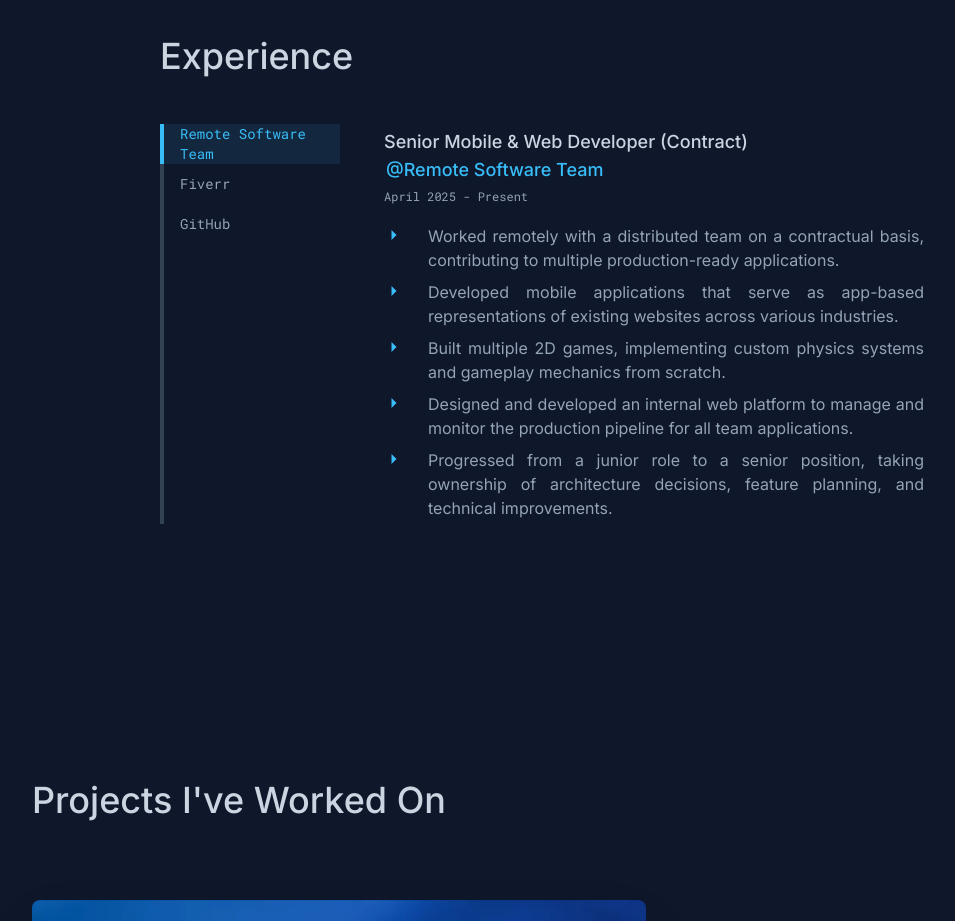
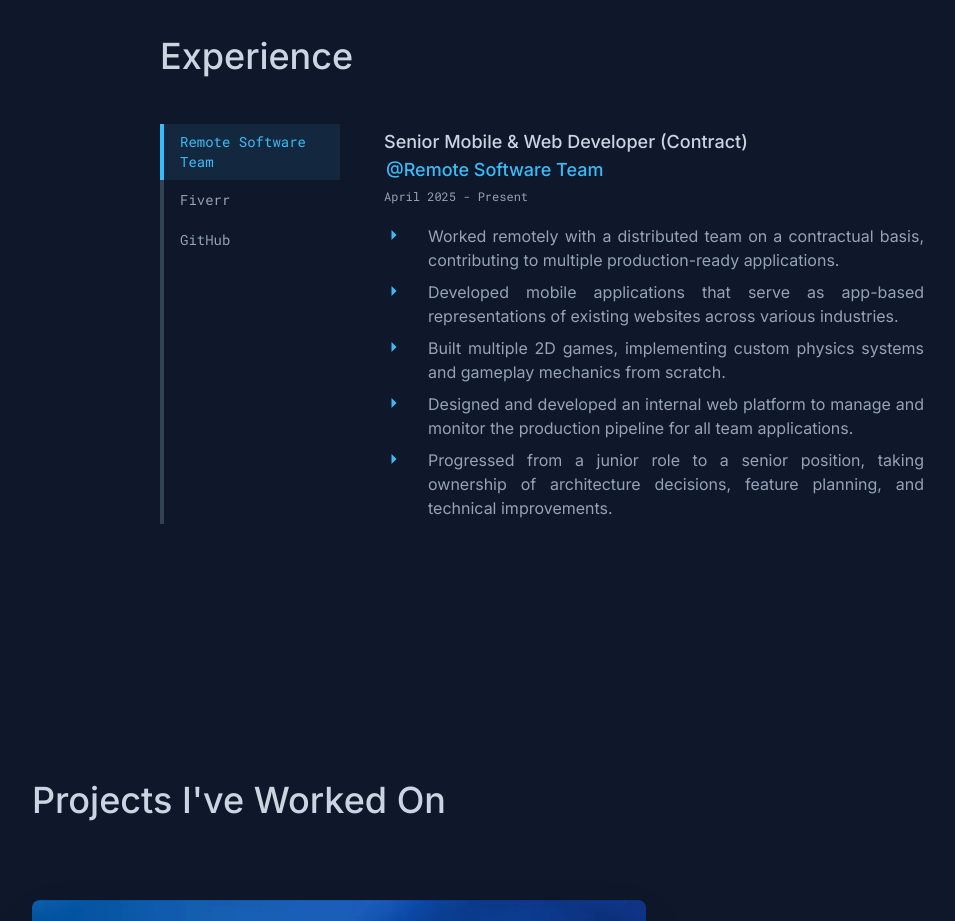
Before and after one commit to Mahmud0808/Mahmud0808.github.io, a Next.js app: page / in a window 1280 px wide. Shown: the part 3000-3921 px from the top of the page, without its empty margins (96-1051 px from the left). Built offline with nearby package versions, Linux system fonts and the light colour scheme.

Commit message:
Fix experience tab sizing and slider alignment

```diff
--- a/src/components/lists/TabList.tsx
+++ b/src/components/lists/TabList.tsx
@@ -21,21 +21,45 @@ const TabList = ({ experiences }: Props) => {
 
   const sm = getBreakpointsWidth('sm');
 
+  const buttonRefs = useRef<(HTMLButtonElement | null)[]>([]);
+  const [sliderRect, setSliderRect] = useState({
+    top: 0,
+    left: 0,
+    width: 0,
+    height: 0,
+  });
+
+  useEffect(() => {
+    const btn = buttonRefs.current[activeExperience];
+    if (!btn) return;
+
+    const update = () => {
+      setSliderRect({
+        top: btn.offsetTop,
+        left: btn.offsetLeft,
+        width: btn.offsetWidth,
+        height: btn.offsetHeight,
+      });
+    };
+
+    update();
+
+    const ro = new ResizeObserver(update);
+    ro.observe(btn);
+    if (btn.parentElement) ro.observe(btn.parentElement);
+    return () => ro.disconnect();
+  }, [activeExperience, windowWidth]);
+
   const sliderStyle =
     windowWidth <= sm
       ? {
-          left: `calc(${activeExperience}*120px)`,
+          left: sliderRect.left,
+          width: sliderRect.width,
         }
       : {
-          top: `calc(${activeExperience}*2.5rem)`,
+          top: sliderRect.top,
+          height: sliderRect.height,
         };
-
-  const sliderBackgroundStyle =
-    windowWidth <= sm
-      ? {
-          width: `calc(${experiences.length}*120px)`,
-        }
-      : {};
 
   const measureRef = useRef<HTMLDivElement>(null);
   const [contentHeight, setContentHeight] = useState<number | undefined>(undefined);
@@ -56,11 +80,15 @@ const TabList = ({ experiences }: Props) => {
   return (
     <div className="flex flex-col sm:flex-row text-sm md:text-base gap-6 md:gap-10">
       {/* Sidebar */}
-      <div className="font-mono text-xs sm:text-sm relative flex justify-start sm:flex-col overflow-scroll sm:overflow-auto sm:min-w-[180px] no-scrollbar">
+      <div className="font-mono text-xs sm:text-sm flex justify-start overflow-x-auto sm:overflow-visible sm:min-w-[180px] no-scrollbar">
+        <div className="relative flex justify-start sm:flex-col w-max sm:w-full">
           {experiences.map(({ company }, i) => (
             <button
               key={i}
-            className={`h-10 min-w-[120px] sm:w-auto sm:px-5 sm:!text-left capitalize hover:bg-accent-light hover:text-accent focus:outline-none focus:bg-accent-light focus:text-accent ${
+              ref={(el) => {
+                buttonRefs.current[i] = el;
+              }}
+              className={`min-h-[2.5rem] min-w-[120px] py-2 px-4 whitespace-nowrap sm:whitespace-normal sm:w-auto sm:px-5 sm:!text-left capitalize hover:bg-accent-light hover:text-accent focus:outline-none focus:bg-accent-light focus:text-accent ${
                 i === activeExperience ? 'text-accent bg-accent-light' : ''
               }`}
               onClick={() => setActiveExperience(i)}
@@ -69,14 +97,12 @@ const TabList = ({ experiences }: Props) => {
             </button>
           ))}
           {/* Slider */}
-        <div
-          style={sliderBackgroundStyle}
-          className="absolute h-0.5 w-full sm:w-1 sm:h-full rounded-full md:rounded-none bottom-0 sm:inset-0 left-0 max-sm:right-0 bg-dark-3"
-        ></div>
+          <div className="absolute h-0.5 w-full sm:w-1 sm:h-full rounded-full md:rounded-none bottom-0 sm:inset-y-0 left-0 bg-dark-3"></div>
           <div
             style={sliderStyle}
-          className="absolute h-0.5 w-[120px] sm:w-1 sm:h-10 rounded-full md:rounded-none bg-accent bottom-0 left-0 sm:inset-0 transition-all duration-250 delay-100 in-scroll"
+            className="absolute h-0.5 sm:h-auto sm:w-1 rounded-full md:rounded-none bg-accent bottom-0 sm:bottom-auto left-0 transition-all duration-250 delay-100 in-scroll"
           ></div>
+        </div>
       </div>
 
       <m.div
```
Lines whose indentation alone changed are shown as unchanged.
